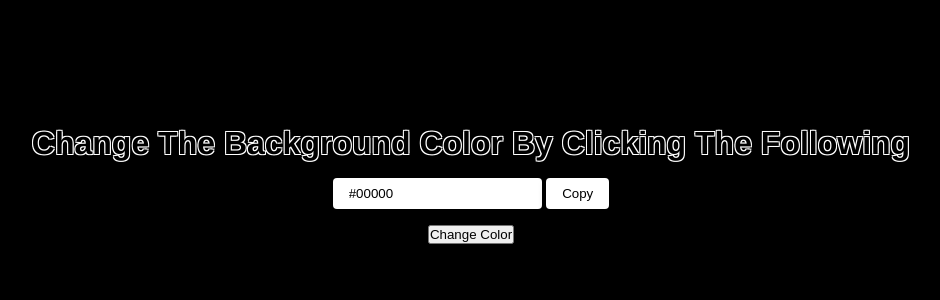
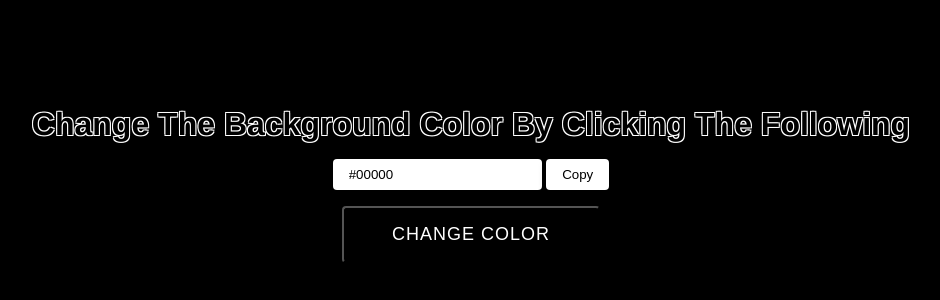
Before and after one commit to AnikBD30/DOM-Project-JavaScript, a plain HTML site: page index.html in a window 1280 px wide. Shown: the part 216-516 px from the top of the page, without its empty margins (169-1109 px from the left). Drawn offline with Linux system fonts and the light colour scheme.

Commit message:
change misstake

```diff
--- a/style.css
+++ b/style.css
@@ -31,7 +31,7 @@ input[type='text']:disabled,
 	border-radius: 0.25rem;
 	box-shadow: 0px 4px 8px 0 rgba(0, 0, 0, 0.2);
 }
-change-btn{
+.change-btn{
 	padding: 1rem 3rem;
 	outline: none;
 	background-color: #000;
@@ -42,7 +42,7 @@ change-btn{
 	letter-spacing: 1px;
 	cursor: pointer;
 }
-change-btn:hover{
+.change-btn:hover{
 	background-color: #fff;
 	color:#000;
 	border: 1px solid #000;
```
